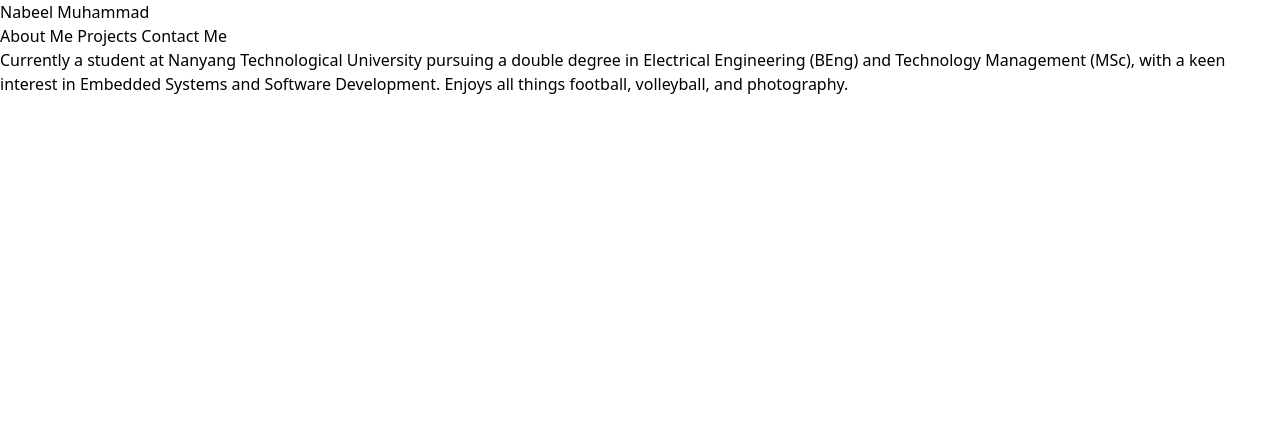
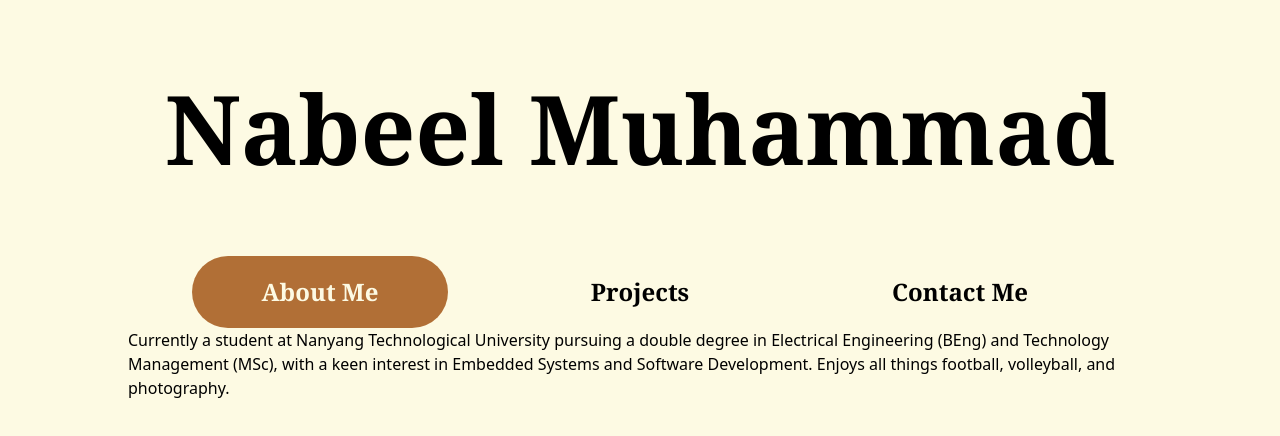
Before and after one commit to NABEEL004/portfolio_site, a React (Create React App) app in the folder frontend/: page /about in a window 1280 px wide. Shown: the top 436 px of the page. Built offline with nearby package versions, Linux system fonts and the light colour scheme.

Commit message:
added more styling and routing stuff

```diff
--- a/frontend/src/App.js
+++ b/frontend/src/App.js
@@ -6,7 +6,7 @@ import Contact from './pages/Contact'
 
 function App() {
   return (
-    <>
+    <div className='bg-[#FDFAE3] top-0 left-0 w-full h-full absolute px-32'>
       <BrowserRouter>
         <Routes>
           <Route index element={ <Landing />} />
@@ -15,7 +15,7 @@ function App() {
           <Route path='/contact' element = { <Contact/> }/>
         </Routes>
       </BrowserRouter>
-    </>
+    </div>
   );
 }
 
--- a/frontend/src/components/AboutMe.js
+++ b/frontend/src/components/AboutMe.js
@@ -2,7 +2,7 @@ import React from 'react'
 
 export default function AboutMe() {
   return (
-    <div>
+    <div className=' bg-[#FDFAE3] flex justify-center items-center z-100'>
         Currently a student at Nanyang Technological University pursuing a double degree in Electrical Engineering (BEng) and Technology Management (MSc), with a keen interest in Embedded Systems and Software Development. Enjoys all things football, volleyball, and photography.
     </div>
   )
--- a/frontend/src/components/Header.js
+++ b/frontend/src/components/Header.js
@@ -2,6 +2,8 @@ import React from 'react'
 
 export default function Header() {
   return (
-    <div>Nabeel Muhammad</div>
+    <div className='text-8xl text-center font-title font-black py-20 z-20'>
+      Nabeel Muhammad
+    </div>
   )
 }
--- a/frontend/src/components/NavBar.js
+++ b/frontend/src/components/NavBar.js
@@ -3,10 +3,10 @@ import { Link } from 'react-router-dom'
 
 export default function NavBar() {
   return (
-    <div>
-        <Link to='/about'> About Me </Link>
-        <Link to='/projects'> Projects </Link>
-        <Link to='/contact'> Contact Me </Link>
+    <div className='text-2xl flex justify-center z-21 items-center'>
+        <Link to='/about' className={`${window.location.pathname === '/about' ? 'text-[#FDFAE3] bg-[#B16F36]  ' : 'hover:bg-[#D4A269] hover:scale-105 transition active:scale-95'} py-5 px-12 mx-8 font-title font-semibold text-center w-64 rounded-full`}> About Me </Link>
+        <Link to='/projects' className={`${window.location.pathname === '/projects' ? 'text-[#FDFAE3] bg-[#B16F36]  ' : 'hover:bg-[#D4A269] hover:scale-105 transition active:scale-95'} py-5 px-12 mx-8 font-title font-semibold text-center w-64 rounded-full`}> Projects </Link>
+        <Link to='/contact' className={`${window.location.pathname === '/contact' ? 'text-[#FDFAE3] bg-[#B16F36]  ' : 'hover:bg-[#D4A269] hover:scale-105 transition active:scale-95'} py-5 px-12 mx-8 font-title font-semibold text-center w-64 rounded-full`}> Contact Me </Link>
     </div>
   )
 }
--- a/frontend/src/pages/Landing.js
+++ b/frontend/src/pages/Landing.js
@@ -4,7 +4,7 @@ import logo from '../images/brown_guy.png';
 
 export default function Landing() {
   return (
-    <div className="flex justify-center items-center p-10 bg-[#D4A269] h-screen">
+    <div className="flex justify-center items-center p-10 bg-[#D4A269] absolute top-0 left-0 h-full w-full">
         <div className='mx-10'>
         <div className = "text-8xl font-title font-black text-[#FDFAE3] m-5">
             hi, <br/> i'm Nabeel :-)
@@ -13,12 +13,10 @@ export default function Landing() {
             <Link to='/about'>
                 <button className="font-title font-black bg-[#FDFAE3] rounded-full p-5 m-5 px-10 text-[#D4A269] text-3xl hover:scale-105 active:scale-95 transition">Don't Click This!</button>
             </Link>
-        <div></div>
         </div>
         </div>
         <div className = "mx-10">
             <img className="h-52" src={ logo } alt="guy"/>
-
         </div>
     </div>
   )
--- a/frontend/tailwind.config.js
+++ b/frontend/tailwind.config.js
@@ -2,6 +2,13 @@
 module.exports = {
   content: [
     "./src/App.js",
+    "./src/pages/About.js",
+    "./src/pages/Landing.js",
+    "./src/pages/Contact.js",
+    "./src/pages/Projects.js",
+    "./src/components/Header.js",
+    "./src/components/AboutMe.js",
+    "./src/components/NavBar.js",
   ],
   theme: {
     extend: {
```
Lines whose indentation alone changed are shown as unchanged.
